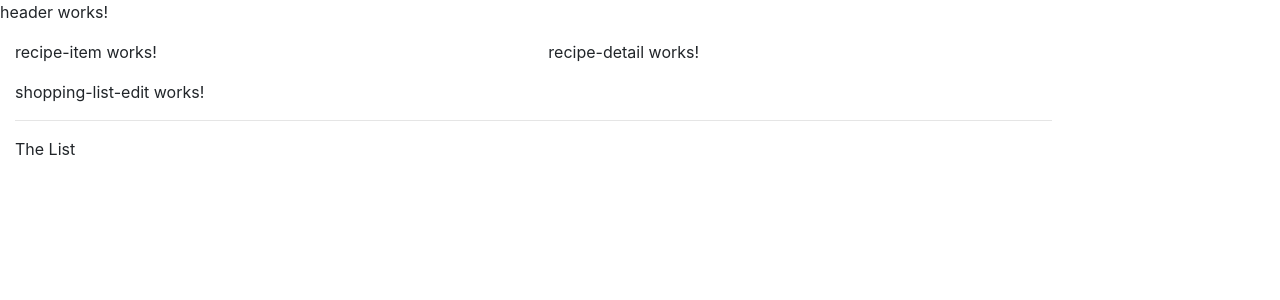
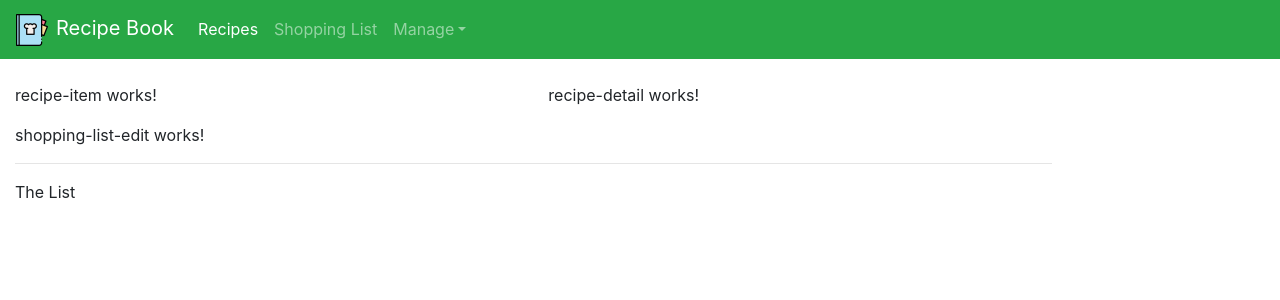
Before and after one commit to BekahT/meal-planner, an Angular app: page / in a window 1280 px wide. Shown: the top 300 px of the page. Built offline with nearby package versions, Linux system fonts and the light colour scheme.

Commit message:
Mockup header

```diff
--- a/src/app/header/header.component.html
+++ b/src/app/header/header.component.html
@@ -1 +1,26 @@
-<p>header works!</p>
+<nav class="navbar navbar-expand-md navbar-dark bg-success mb-4">
+    <a class="navbar-brand" href="#"><img src="../../assets/recipe-book.png" alt="Recipe Book Icon" class="mr-2">Recipe
+        Book</a>
+    <button class="navbar-toggler" type="button" data-toggle="collapse" data-target="#navbarNav"
+        aria-controls="navbarNav" aria-expanded="false" aria-label="Toggle navigation">
+        <span class="navbar-toggler-icon"></span>
+    </button>
+    <div class="collapse navbar-collapse" id="navbarNav">
+        <ul class="navbar-nav mr-auto">
+            <li class="nav-item active">
+                <a class="nav-link" href="#">Recipes</a>
+            </li>
+            <li class="nav-item">
+                <a class="nav-link" href="#">Shopping List</a>
+            </li>
+            <li class="nav-item dropdown">
+                <a class="nav-link dropdown-toggle" href="#" id="navbarDropdown" role="button" data-toggle="dropdown"
+                    aria-haspopup="true" aria-expanded="false">Manage</a>
+                <div class="dropdown-menu" aria-labelledby="navbarDropdown">
+                    <a class="dropdown-item" href="#">Save Data</a>
+                    <a class="dropdown-item" href="#">Fetch Data</a>
+                </div>
+            </li>
+        </ul>
+    </div>
+</nav>
```
Also changed, not shown: src/assets/recipe-book.png (added).
